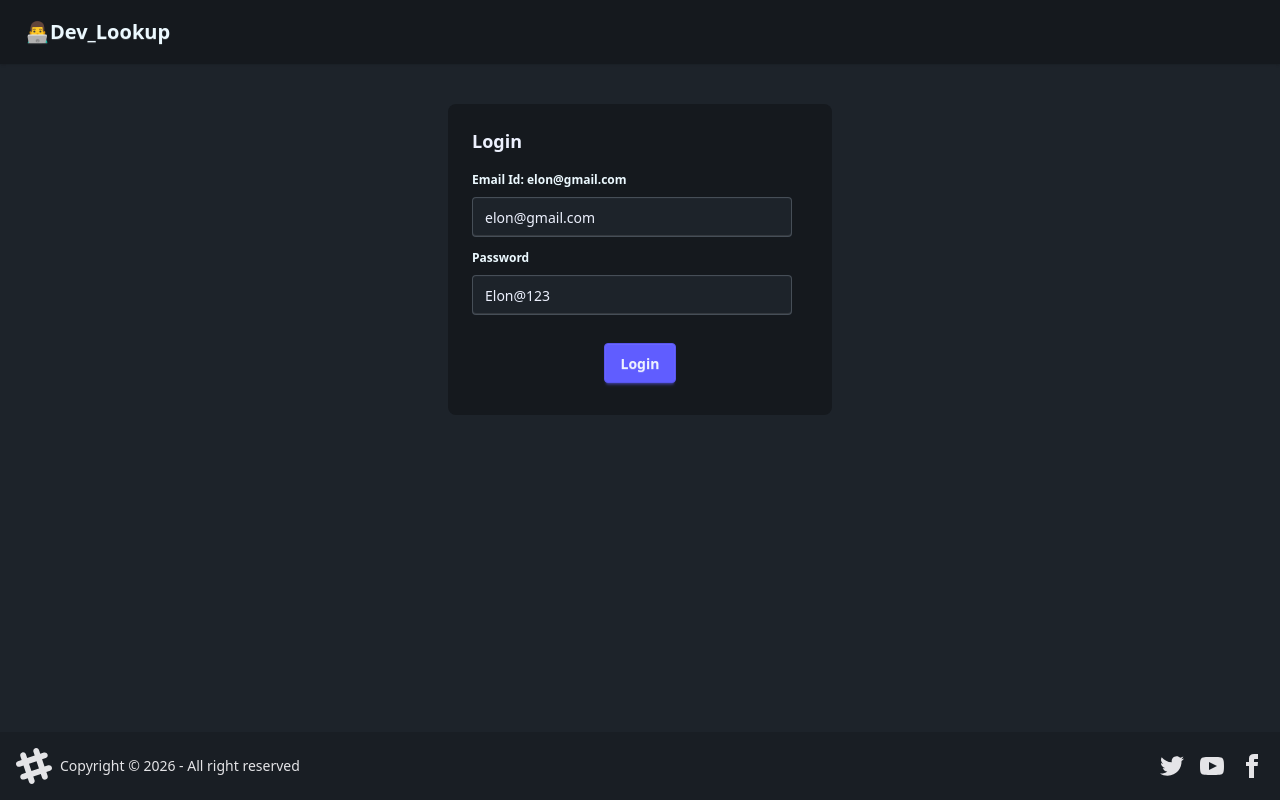
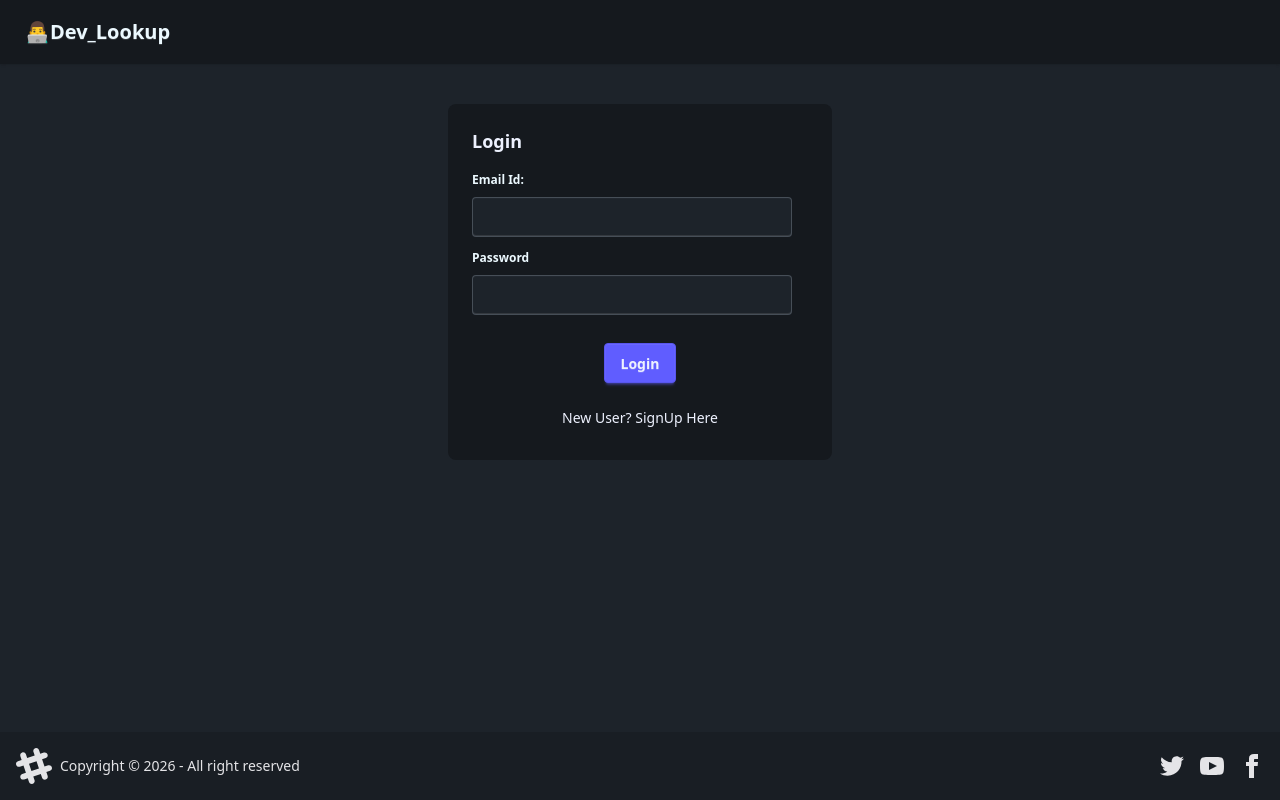
Before and after one commit to kamran8603/DevT_latest, a React (Vite) app: page /login in a window 1280 px wide. Built offline with nearby package versions, Linux system fonts and the light colour scheme; no server answers.

Commit message:
solve the feed issue done with this project

```diff
--- a/index.html
+++ b/index.html
@@ -4,7 +4,7 @@
     <meta charset="UTF-8" />
     <link rel="icon" type="image/svg+xml" href="/vite.svg" />
     <meta name="viewport" content="width=device-width, initial-scale=1.0" />
-    <title>dev_t</title>
+    <title>Dev_Tinder</title>
   </head>
   <body>
     <div id="root"></div>
--- a/src/components/EditProfile.jsx
+++ b/src/components/EditProfile.jsx
@@ -9,9 +9,9 @@ import { addUser } from '../utils/userSlice';
 function EditProfile({ user }) {
     const [firstName, setFirstName] = useState(user.firstName)
     const [lastName, setLastName] = useState(user.lastName)
-    const [age, setAge] = useState(user.age)
-    const [gender, setGender] = useState(user.gender)
-    const [about, setAbout] = useState(user.about)
+    const [age, setAge] = useState(user.age || "")
+    const [gender, setGender] = useState(user.gender || "")
+    const [about, setAbout] = useState(user.about || "")
     const [photoUrl, setPhotoUrl] = useState(user.photoUrl)
     const [error, setError] = useState("")
     const [showToast, setShowToast] = useState(false)
--- a/src/components/Feed.jsx
+++ b/src/components/Feed.jsx
@@ -25,6 +25,8 @@ function Feed() {
   useEffect(()=>{
     getFeed()
   },[])
+  if(!feed)return;
+  if(feed.length<=0) return <h1>No new Users founds!</h1>
   return (
     //condition lgaye hai agr mera when the feed is present then load the data otherwise dont loaded
     // when there is a feed then it will load
--- a/src/components/Login.jsx
+++ b/src/components/Login.jsx
@@ -7,9 +7,12 @@ import { BASE_URL } from "../utils/constants";
 
 
 function Login() {
-  const [emailId, setEmailId] = useState("elon@gmail.com");
-  const [password, setPassword] = useState("Elon@123");
+  const [emailId, setEmailId] = useState("");
+  const [password, setPassword] = useState("");
+  const [firstName, setFirstName]= useState("")
+  const [lastName, setLastName]= useState("")
   const [error, setError]= useState("")
+  const [isLoginForm, setLoginForm]=useState(true)
   const dispatch = useDispatch()
   const navigate = useNavigate()
 
@@ -30,13 +33,54 @@ function Login() {
     }
 
   }
+  const handleSignUp= async ()=>{
+    try{
+      const res = await axios.post(BASE_URL+"/signup",{firstName,lastName,emailId,password},{withCredentials:true})
+      console.log(res.data)
+      dispatch(addUser(res.data.data))
+       return navigate("/profile")
+    }
+    catch(err){
+    console.log(err.message)
+    }
+  }
 
   return (
     <div className="flex justify-center my-10 ">
       <div className="card bg-base-300 text-primary-content w-96">
         <div className="card-body">
-          <h2 className="card-title">Login</h2>
-          <div className="">
+          <h2 className="card-title">{isLoginForm ? "Login" : "SignUp"}</h2>
+
+
+
+
+            <div className="">
+
+              {
+        !isLoginForm && (
+          <>
+          <fieldset className="fieldset">
+              <legend className="fieldset-legend">First Name {emailId}</legend>
+              <input type="text" value={firstName} onChange={(e) => setFirstName(e.target.value)} className="input" />
+            </fieldset>
+            {/* //password */}
+            <fieldset className="fieldset">
+              <legend className="fieldset-legend">Last Name</legend>
+              <input type="text" onChange={(e) => setLastName(e.target.value)} value={lastName} className="input" />
+
+            </fieldset>
+          </>
+        )
+       }
+
+
+
+
+
+
+
+
+
             <fieldset className="fieldset">
               <legend className="fieldset-legend">Email Id: {emailId}</legend>
               <input type="text" value={emailId} onChange={(e) => setEmailId(e.target.value)} className="input" />
@@ -50,8 +94,13 @@ function Login() {
           </div>
           <p className="text-red-500">{error}</p>
           <div className="card-actions justify-center m-2">
-            <button className="btn btn-primary" onClick={handleLogin}>Login</button>
+            <button className="btn btn-primary" onClick={isLoginForm ? handleLogin : handleSignUp}>{isLoginForm ?"Login":"SignUp"}</button>
           </div>
+          <p className="m-auto cursor-pointer py-2" onClick={()=>setLoginForm((value)=>!value)}>
+           {
+            isLoginForm? "New User? SignUp Here" : "Existing User ? Login Here"
+           }
+          </p>
         </div>
       </div>
     </div>
--- a/src/components/UserCard.jsx
+++ b/src/components/UserCard.jsx
@@ -1,8 +1,23 @@
+import axios from 'axios';
 import React from 'react'
+import { BASE_URL } from '../utils/constants';
+import { useDispatch } from 'react-redux';
+import { removeUserFromFeed } from '../utils/feedSlice';
 
 function UserCard({ user }) {
-    const { firstName, lastName, photoUrl, age, gender, about } = user;
-
+    const {_id, firstName, lastName, photoUrl, age, gender, about } = user;
+    const dispatch= useDispatch()
+    const handleSendRequest = async (status, userId) => {
+        try {
+            const res = await axios.post(BASE_URL + "/request/send/" + status + "/" + userId, {},
+                { withCredentials: true }
+            )
+            dispatch(removeUserFromFeed(userId))
+        }
+        catch (err) {
+            console.log(err.message)
+        }
+    }
     return (
         <div>
 
@@ -17,8 +32,8 @@ function UserCard({ user }) {
                     {age && gender && <p>{age + ", " + gender}</p>}
                     <p>{about}</p>
                     <div className="card-actions justify-center my-4">
-                        <button className="btn btn-primary">Ignore</button>
-                        <button className="btn btn-secondary">Interested</button>
+                        <button className="btn btn-primary" onClick={()=>handleSendRequest("ignored",_id)}>Ignore</button>
+                        <button className="btn btn-secondary" onClick={()=>handleSendRequest("interested",_id)}>Interested</button>
                     </div>
                 </div>
             </div>
--- a/src/utils/feedSlice.js
+++ b/src/utils/feedSlice.js
@@ -9,9 +9,12 @@ const feedSlice = createSlice({
         addFeed:(state,action)=>{
            return action.payload
         },
-        removeFeed:(state,action)=>null,
+        removeUserFromFeed:(state,action)=>{
+            const newFeed = state.filter((user)=>user._id !== action.payload)
+            return newFeed;
+        }
     }
 })
 
-export const {addFeed} = feedSlice.actions;
+export const {addFeed,removeUserFromFeed} = feedSlice.actions;
 export default  feedSlice.reducer;
```
